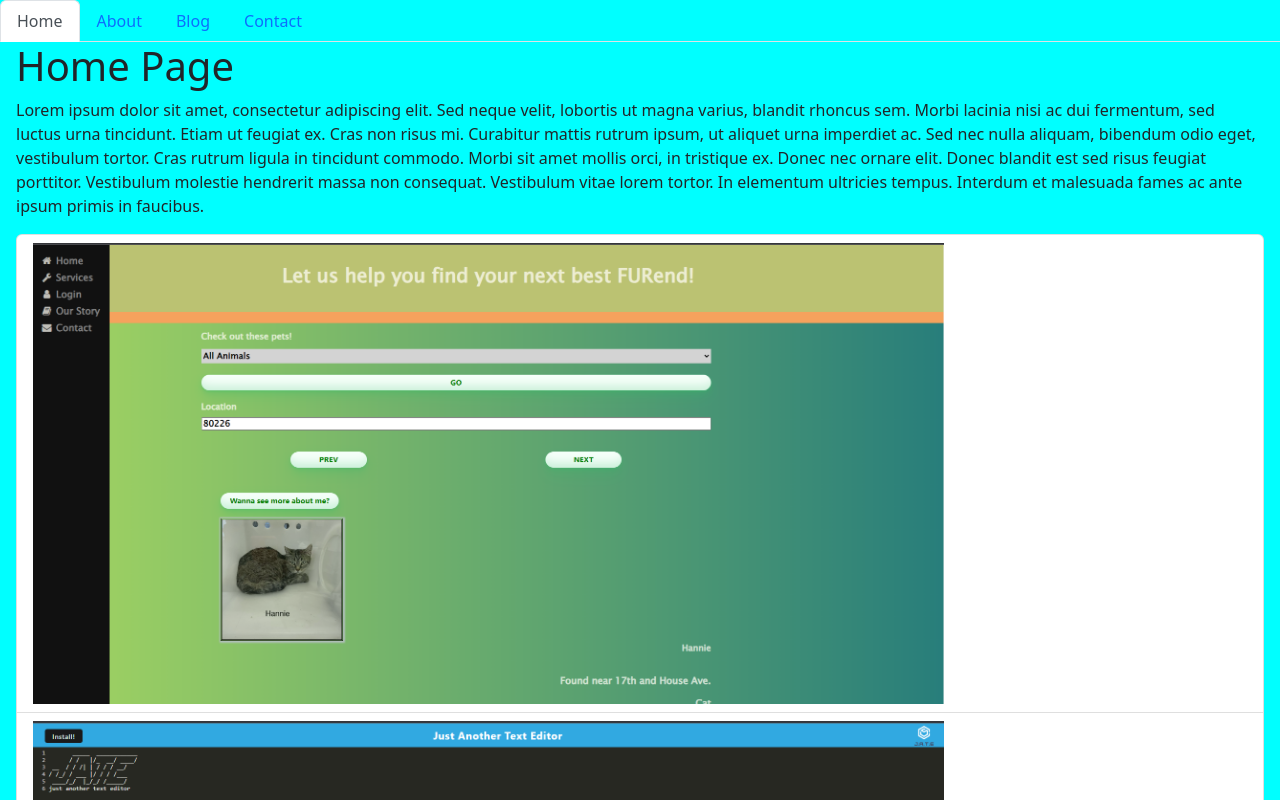
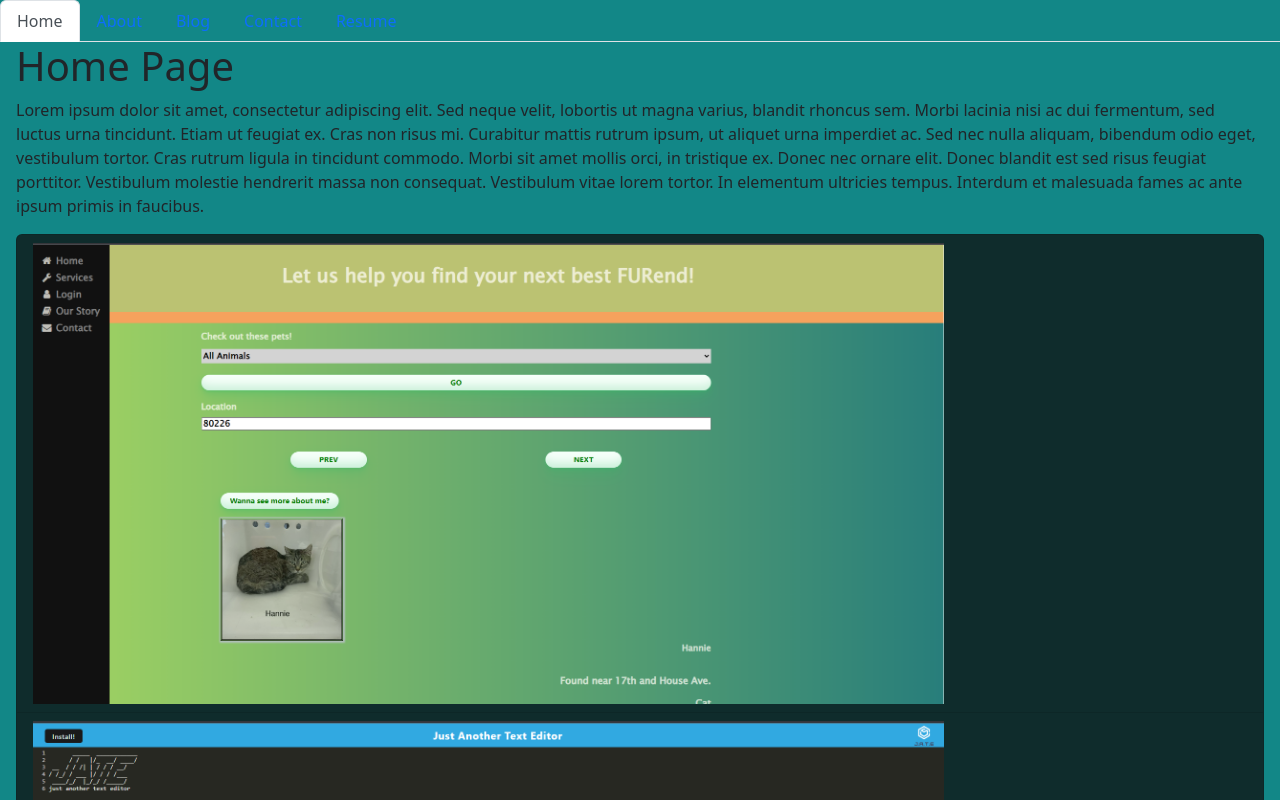
Before and after one commit to ccoff1798/PortfolioReact, a React (Vite) app: page / in a window 1280 px wide. Shown: the top 800 px of the page. Built offline with nearby package versions, Linux system fonts and the light colour scheme.

Commit message:
resume added

```diff
--- a/package.json
+++ b/package.json
@@ -13,6 +13,7 @@
     "bootstrap": "^5.2.3",
     "react": "^18.2.0",
     "react-dom": "^18.2.0",
+    "react-pdf": "^7.5.1",
     "react-router-dom": "^6.11.1"
   },
   "devDependencies": {
--- a/src/components/Cards/Cards.jsx
+++ b/src/components/Cards/Cards.jsx
@@ -6,28 +6,28 @@ import Weather from '../../assets/Weather.png'
 const showings =[{
     name: "Project 1",
     image: Fureverhomed,
-    Description:" Description"
+    Description:" Description",
+    github: "https://github.com/ccoff1798/FureverHomed"
     },
     {
         name: "Project 1",
         image: JateShot,
-        Description:" Description"
+        Description:" Description",
+        github: "https://github.com/ccoff1798/JateEditor"
     },
     {
         name: "Project 1",
         image: RainOnParade,
-        Description:" Description"
+        Description:" Description",
+        github: "https://github.com/RedactdName/RainOnYourParade"
     },
     {
         name: "Project 1",
         image: Weather,
-        Description:" Description"
+        Description:" Description",
+        github: "https://github.com/ccoff1798/weatherforecast"
     },
-    {
-        name: "Project 1",
-        image: "working",
-        Description:" Description"
-    }
+
 
 
 ]
@@ -38,6 +38,7 @@ export default function CardList() {
         <ul className="list-group">
         {showings.map((object) => (
           <li className="list-group-item" key={object.name}>
+             <a target="_blank" href={object.github}>
             <img
 
             class="rounded mx-auto d-block"
@@ -46,6 +47,7 @@ export default function CardList() {
               src={object.image}
 
             />
+            </a>
           </li>
         ))}
       </ul>
--- a/src/components/NavTabs.jsx
+++ b/src/components/NavTabs.jsx
@@ -44,6 +44,15 @@ function NavTabs() {
           Contact
         </Link>
       </li>
+      <li className="nav-item">
+        <Link
+        to="/Resume"
+        className={currentPage === '/Resume' ? 'nav-link active' : 'nav-link'}
+        >
+          Resume
+        </Link>
+      </li>
+
     </ul>
   );
 }
--- a/src/main.jsx
+++ b/src/main.jsx
@@ -10,6 +10,7 @@ import Home from './pages/Home';
 import Contact from './pages/Contact';
 import About from './pages/About';
 import Blog from './pages/Blog';
+import Resume from './pages/Resume'
 import Cards from './components/Cards/Cards'
 
 // Define the accessible routes, and which components respond to which URL
@@ -35,6 +36,10 @@ const router = createBrowserRouter([
         path: '/Contact',
         element: <Contact />,
       },
+      {
+        path: '/Resume',
+        element: <Resume />,
+      },
     ],
   },
 ]);
--- /dev/null
+++ b/src/pages/Resume.jsx
@@ -0,0 +1,12 @@
+import { Document, Page } from 'react-pdf';
+import ResumePdf from '../components/pdf/ResumePdf.pdf'
+export default function Resume() {
+    return (
+        <div>
+            <p>Here is a link to my Resume!</p>
+            <iframe src={ResumePdf}
+            width='75%' height='1000rem'>
+            </iframe>
+        </div>
+    );
+  }
--- a/src/style/style.css
+++ b/src/style/style.css
@@ -3,5 +3,9 @@ img {
     height: auto;
   }
   *{
-    background-color: aqua;
+    background-color: rgb(18, 135, 135);
   }
+
+  .list-group-item{
+    background-color: rgb(15, 44, 44);
+  }
```
Also changed, not shown: 2 other files (tests, documents, lock files or other folders).
